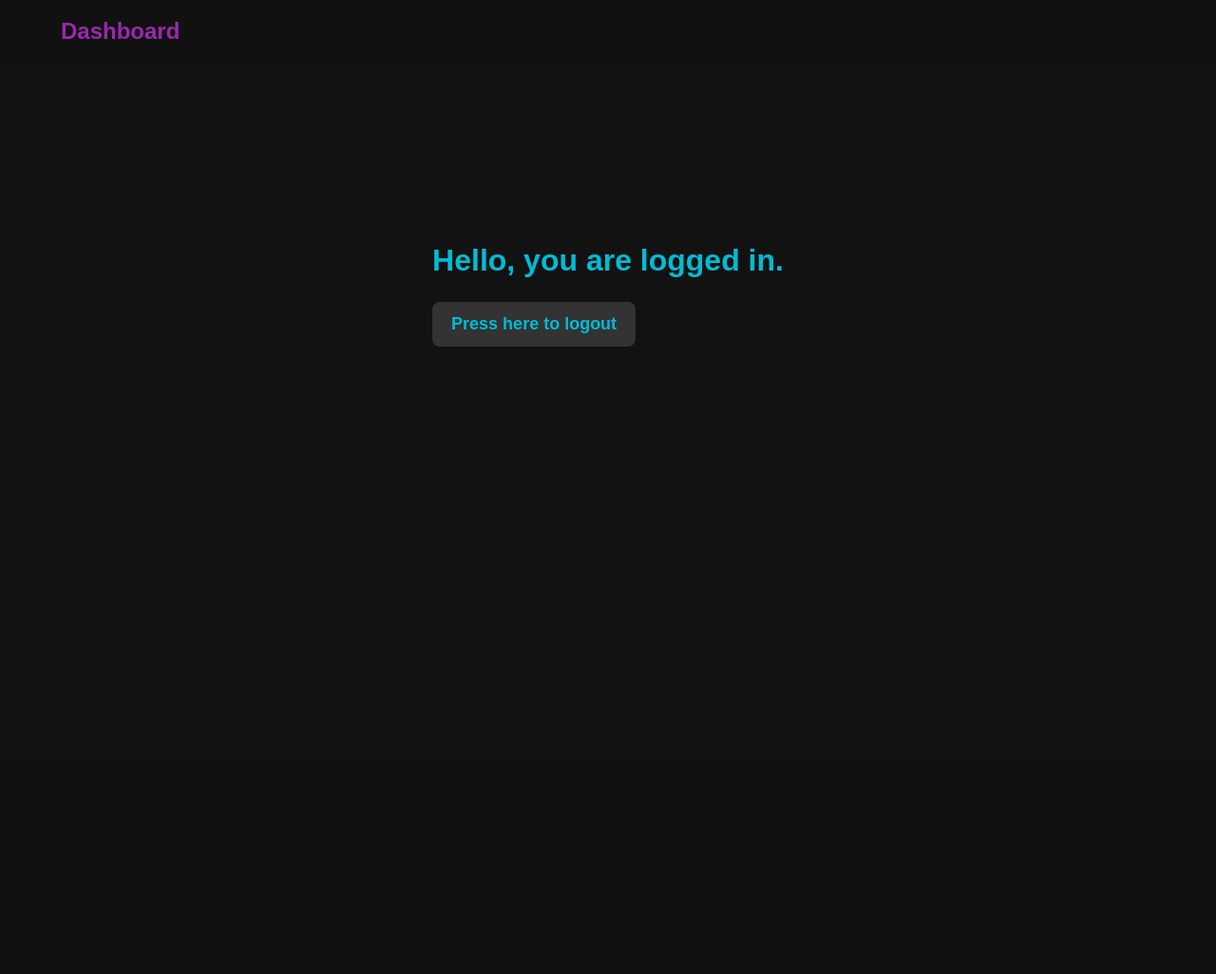
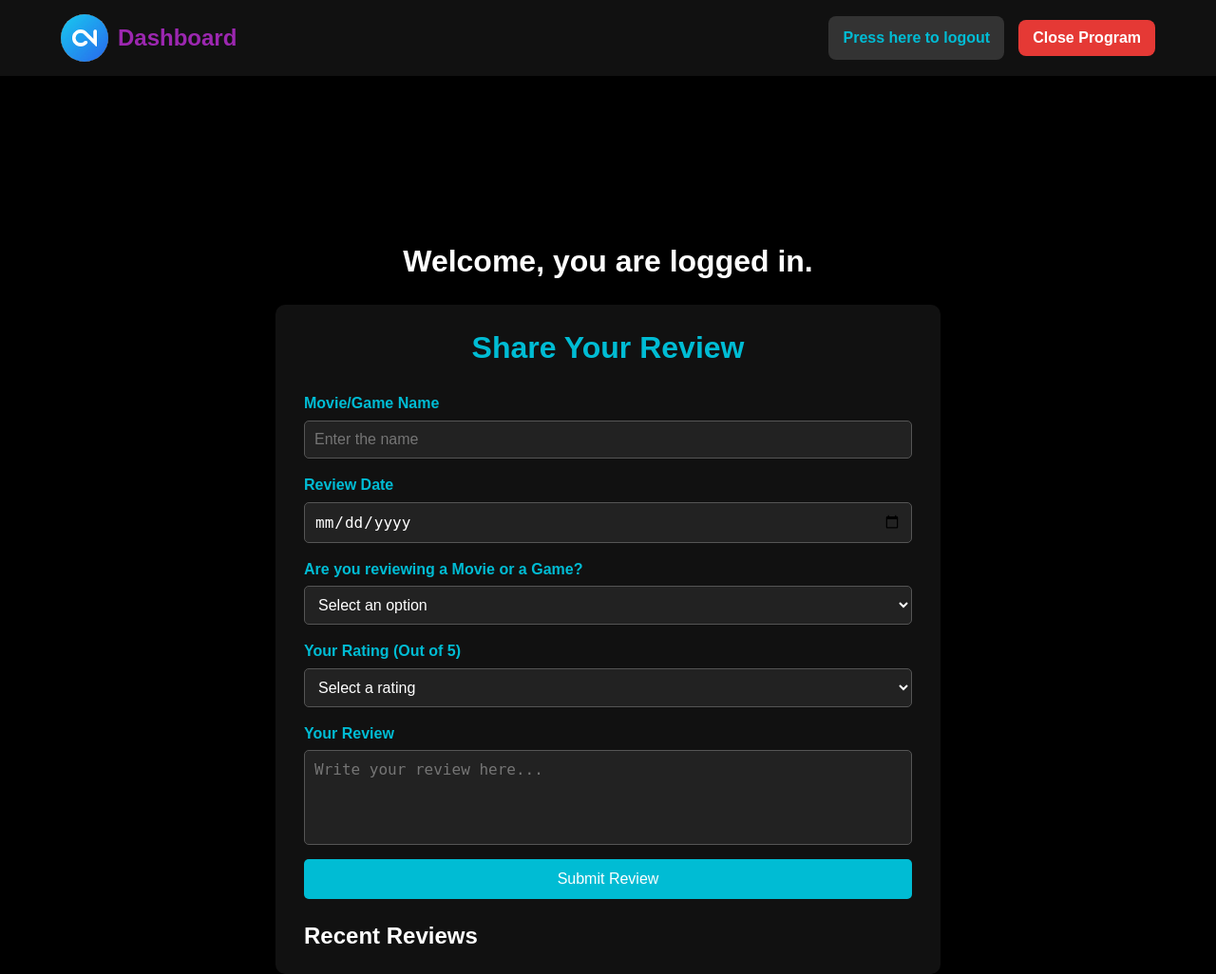
Before and after one commit to Aneesh877/Aneesh-SWE-project, a Flask app: page /dashboard in a window 1280 px wide. Shown: the whole page at 95% size. Before the commit the page ends 365 px from the top, so only its background shows below. Run offline with Flask 3, Linux system fonts and the light colour scheme; the visitor is signed in with stand-in values (Sample User, id 1).

Commit message:
My second commit with css encoperated in all templates file

```diff
--- a/templates/dashboard.html
+++ b/templates/dashboard.html
@@ -3,11 +3,10 @@
 
 <head>
     <meta charset="UTF-8">
-    <meta http-equiv="X-UA-Compatible" content="IE=edge">
     <meta name="viewport" content="width=device-width, initial-scale=1.0">
-    <title>Dashboard</title>
+    <title>Dashboard | Ani Movies & Games</title>
     <style>
-        /* General Reset  */
+        /* General Reset */
         * {
             margin: 0;
             padding: 0;
@@ -16,14 +15,14 @@
 
         /* Body Styles */
         body {
-            font-family: 'Arial', sans-serif;
-            background-color: #121212;
+            font-family: Arial, sans-serif;
+            background-color: #000;
             color: #fff;
-            line-height: 1.5;
+            line-height: 1.6;
             padding-top: 100px; /* To account for the fixed header */
         }
 
-        /* ========== Header Styles ========== */
+        /* Header Styles */
         header {
             width: 100%;
             background: #111;
@@ -34,7 +33,6 @@
             padding: 15px 0;
         }
 
-        /* ========== Navbar Layout ========== */
         .navbar {
             display: flex;
             justify-content: space-between;
@@ -43,7 +41,6 @@
             margin: 0 auto;
         }
 
-        /* Logo styles - Adjust logo next to text */
         .logo {
             display: flex;
             align-items: center;
@@ -51,172 +48,29 @@
         }
 
         .logo img {
-            height: 40px;
+            width: 50px;
+            height: 50px;
             border-radius: 50%;
         }
 
-        /* Logo text styles */
         .logo h2 {
             font-size: 24px;
-            color: #9c27b0; /* Purple color for "Ani Movies&Games" */
+            color: #9c27b0;
             font-weight: bold;
         }
 
-        /* Navigation links */
-        .links {
+        .nav-actions {
             display: flex;
-            list-style: none;
-            gap: 20px;
-        }
-
-        .links a {
-            color: #00bcd4;
-            text-decoration: none;
-            font-weight: bold;
-            font-size: 16px;
-        }
-
-        /* ========== Button Styles ========== */
-        button.login-btn,
-        button.logout-btn {
-            background-color: #00bcd4;
-            color: #fff;
-            padding: 10px 20px;
-            border-radius: 5px;
-            cursor: pointer;
-            font-weight: bold;
-            font-size: 16px;
-            border: none;
-            transition: background-color 0.3s;
-        }
-
-        button.login-btn:hover,
-        button.logout-btn:hover {
-            background-color: #0097a7;
-        }
-
-        button.close-btn {
-            background-color: #e53935;
-            color: #fff;
-        }
-
-        button.close-btn:hover {
-            background-color: #c62828;
-        }
-
-        /* ========== Forms Section ========== */
-        .container {
-            display: flex;
-            justify-content: center;
-            align-items: flex-start;
-            gap: 50px;
-            margin-top: 150px; /* Spacing to move forms down below the header */
-        }
-
-        /* Form box styles */
-        .form-box {
-            background-color: #1f1f1f;
-            padding: 30px;
-            border-radius: 10px;
-            box-shadow: 0 4px 6px rgba(0, 0, 0, 0.6);
-            width: 100%;
-            max-width: 420px;
-            transition: transform 0.3s;
-        }
-
-        .form-box:hover {
-            transform: translateY(-5px); /* Hover effect to make form pop */
-        }
-
-        .form-box h2 {
-            color: #00bcd4;
-            text-align: center;
-            margin-bottom: 20px;
-            font-size: 24px;
-            font-weight: 600;
-        }
-
-        .form-content {
-            display: flex;
-            flex-direction: column;
-            gap: 20px;
-        }
-
-        .input-field {
-            display: flex;
-            flex-direction: column;
-        }
-
-        .input-field label {
-            margin-bottom: 8px;
-            color: #aaa;
-            font-size: 14px;
-        }
-
-        .input-field input {
-            padding: 12px;
-            font-size: 16px;
-            border-radius: 8px;
-            background-color: #333;
-            border: 1px solid #444;
-            color: #fff;
-            transition: border-color 0.3s;
-        }
-
-        .input-field input:focus {
-            border-color: #00bcd4;
-            outline: none;
-        }
-
-        /* Submit button styles with margin to push it lower */
-        button[type="submit"] {
-            background-color: #00bcd4;
-            color: #fff;
-            border-radius: 8px;
-            padding: 12px 20px;
-            font-size: 16px;
-            cursor: pointer;
-            transition: background-color 0.3s;
-            border: none;
-            margin-top: 20px; /* Added margin to make button lower */
-        }
-
-        button[type="submit"]:hover {
-            background-color: #0097a7;
-        }
-
-        .bottom-link {
-            text-align: center;
-            color: #aaa;
-            font-size: 14px;
-        }
-
-        .bottom-link a {
-            color: #00bcd4;
-            text-decoration: none;
-        }
-
-        .bottom-link a:hover {
-            text-decoration: underline;
-        }
-
-        /* ========== Additional Dashboard Styling ========== */
-        h1 {
-            text-align: center;
-            margin-bottom: 20px;
-            font-size: 32px;
-            color: #00bcd4;
+            align-items: center;
+            gap: 15px;
         }
 
         a {
-            display: inline-block;
-            text-align: center;
-            margin: 0 auto;
             color: #00bcd4;
-            font-size: 18px;
+            font-size: 16px;
             font-weight: bold;
             text-decoration: none;
-            padding: 10px 20px;
+            padding: 10px 15px;
             background-color: #333;
             border-radius: 8px;
             transition: background-color 0.3s;
@@ -225,6 +79,125 @@
         a:hover {
             background-color: #444;
         }
+
+        button.close-btn {
+            background-color: #e53935;
+            color: #fff;
+            padding: 10px 15px;
+            font-size: 16px;
+            font-weight: bold;
+            border: none;
+            border-radius: 8px;
+            cursor: pointer;
+            transition: background-color 0.3s;
+        }
+
+        button.close-btn:hover {
+            background-color: #c62828;
+        }
+
+        /* Container and Content */
+        .container {
+            display: flex;
+            flex-direction: column;
+            align-items: center;
+            gap: 20px;
+            margin-top: 150px;
+        }
+
+        /* Review Form Styles */
+        .review-section {
+            background: #111;
+            padding: 20px 30px;
+            border-radius: 10px;
+            box-shadow: 0 10px 15px rgba(0, 0, 0, 0.5);
+            width: 90%;
+            max-width: 700px;
+        }
+
+        .review-section h1 {
+            text-align: center;
+            margin-bottom: 20px;
+            color: #00bcd4;
+        }
+
+        .review-form {
+            display: flex;
+            flex-direction: column;
+            gap: 15px;
+            margin-bottom: 20px;
+        }
+
+        .form-field {
+            display: flex;
+            flex-direction: column;
+        }
+
+        .form-field label {
+            font-weight: bold;
+            margin-bottom: 5px;
+            color: #00bcd4;
+        }
+
+        .form-field input,
+        .form-field textarea,
+        .form-field select {
+            padding: 10px;
+            border: 1px solid #555;
+            border-radius: 5px;
+            font-size: 16px;
+            background-color: #222;
+            color: #fff;
+        }
+
+        .form-field input:focus,
+        .form-field textarea:focus,
+        .form-field select:focus {
+            border-color: #00bcd4;
+            outline: none;
+        }
+
+        .form-field textarea {
+            height: 100px;
+            resize: none;
+        }
+
+        .btn {
+            background-color: #00bcd4;
+            color: #fff;
+            padding: 12px;
+            font-size: 16px;
+            border: none;
+            border-radius: 5px;
+            cursor: pointer;
+            transition: background 0.3s;
+        }
+
+        .btn:hover {
+            background-color: #0097a7;
+        }
+
+        .reviews {
+            margin-top: 20px;
+        }
+
+        .review {
+            background-color: #222;
+            border-left: 5px solid #00bcd4;
+            margin-bottom: 15px;
+            padding: 15px;
+            border-radius: 5px;
+        }
+
+        .review h3 {
+            margin-bottom: 10px;
+            color: #00bcd4;
+        }
+
+        .review p {
+            font-size: 14px;
+            color: #ddd;
+        }
     </style>
 </head>
 
@@ -232,16 +205,74 @@
     <header>
         <div class="navbar">
             <div class="logo">
+                <img src="{{ url_for('static', filename='logo.jpg') }}" alt="Logo">
                 <h2>Dashboard</h2>
+            </div>
+            <div class="nav-actions">
+                <a href="{{ url_for('logout') }}">Press here to logout</a>
+                <button onclick="closeTab()" class="close-btn">Close Program</button>
             </div>
         </div>
     </header>
+
     <div class="container">
-        <div>
-            <h1>Hello, you are logged in.</h1>
-            <a href="{{ url_for('logout') }}">Press here to logout</a>
+        <h1>Welcome, you are logged in.</h1>
+
+        <!-- Review Section -->
+        <div class="review-section">
+            <h1>Share Your Review</h1>
+            <form class="review-form" id="reviewForm" onsubmit="handleReviewSubmission(event)">
+                <div class="form-field">
+                    <label for="name">Movie/Game Name</label>
+                    <input type="text" id="name" name="name" placeholder="Enter the name" required>
+                </div>
+                <div class="form-field">
+                    <label for="date">Review Date</label>
+                    <input type="date" id="date" name="date" required>
+                </div>
+                <div class="form-field">
+                    <label for="type">Are you reviewing a Movie or a Game?</label>
+                    <select id="type" name="type" required>
+                        <option value="" disabled selected>Select an option</option>
+                        <option value="Movie">Movie</option>
+                        <option value="Game">Game</option>
+                    </select>
+                </div>
+                <div class="form-field">
+                    <label for="rating">Your Rating (Out of 5)</label>
+                    <select id="rating" name="rating" required>
+                        <option value="" disabled selected>Select a rating</option>
+                        <option value="1">⭐ 1 Star</option>
+                        <option value="2">⭐ 2 Stars</option>
+                        <option value="3">⭐ 3 Stars</option>
+                        <option value="4">⭐ 4 Stars</option>
+                        <option value="5">⭐ 5 Stars</option>
+                    </select>
+                </div>
+                <div class="form-field">
+                    <label for="review">Your Review</label>
+                    <textarea id="review" name="review" placeholder="Write your review here..." required></textarea>
+                </div>
+                <button type="submit" class="btn">Submit Review</button>
+            </form>
+
+            <div class="reviews" id="reviews">
+                <h2>Recent Reviews</h2>
+            </div>
         </div>
     </div>
+
+    <script>
+        // JavaScript functions
+        function closeTab() {
+            window.close();
+        }
+
+        function handleReviewSubmission(event) {
+            event.preventDefault();
+            // Form handling logic here
+        }
+    </script>
 </body>
 
 </html>
```
Also changed, not shown: templates/home.html (+10 -3 lines), templates/login.html (+8 -1 lines), templates/register.html (+8 -1 lines).
